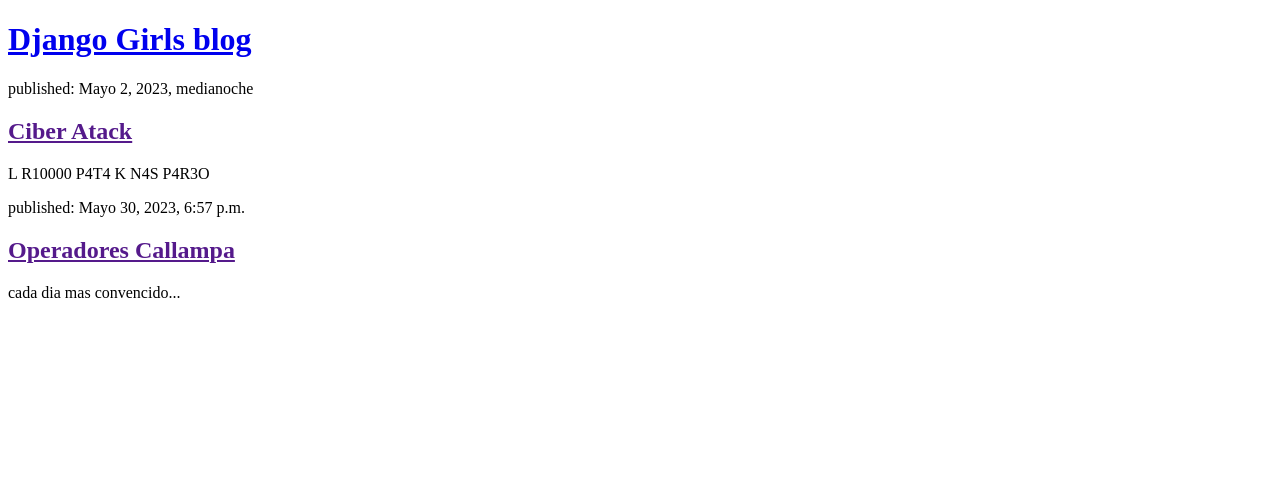
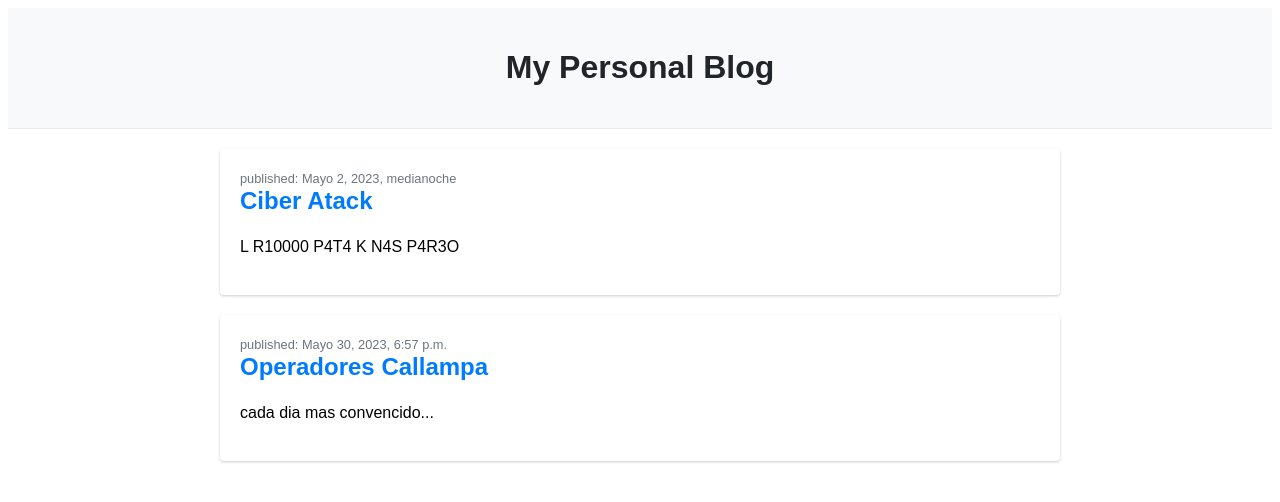
Before and after one commit to enriquegarcia7/my-blog_Django, a Django app: page / in a window 1280 px wide. Shown: the top 502 px of the page. Run offline with Django 3.2, Linux system fonts and the light colour scheme; data comes from the database, SQL or seed files in the repository; both versions use the stored data as it was after the commit.

Commit message:
Post agregado, CSS agregado

```diff
--- a/blog/templates/blog/post_list.html
+++ b/blog/templates/blog/post_list.html
@@ -1,9 +1,57 @@
 <!DOCTYPE html>
 <html>
     <head>
-        <h1><a href="/">Django Girls blog</a></h1>
+        <title>My Personal Blog</title>
+        <style>
+            body {
+                font-family: Arial, sans-serif;
+            }
+
+            header {
+                background-color: #f8f9fa;
+                padding: 20px;
+                text-align: center;
+                border-bottom: 1px solid #e9ecef;
+            }
+
+            header a {
+                text-decoration: none;
+                color: #212529;
+            }
+
+            article {
+                margin: 20px auto;
+                max-width: 800px;
+                padding: 20px;
+                border-radius: 4px;
+                background-color: #fff;
+                box-shadow: 0 1px 3px rgba(0,0,0,.2);
+            }
+
+            article h2 {
+                margin-top: 0;
+            }
+
+            article h2 a {
+                text-decoration: none;
+                color: #007bff;
+            }
+
+            article time {
+                color: #6c757d;
+                font-size: 0.8em;
+            }
+
+            article p {
+                line-height: 1.5;
+            }
+        </style>
     </head>
     <body>
+        <header>
+            <h1><a href="/">My Personal Blog</a></h1>
+        </header>
+
         {% for post in posts %}
             <article>
                 <time>published: {{ post.published_date }}</time>
```
Also changed, not shown: db.sqlite3.
